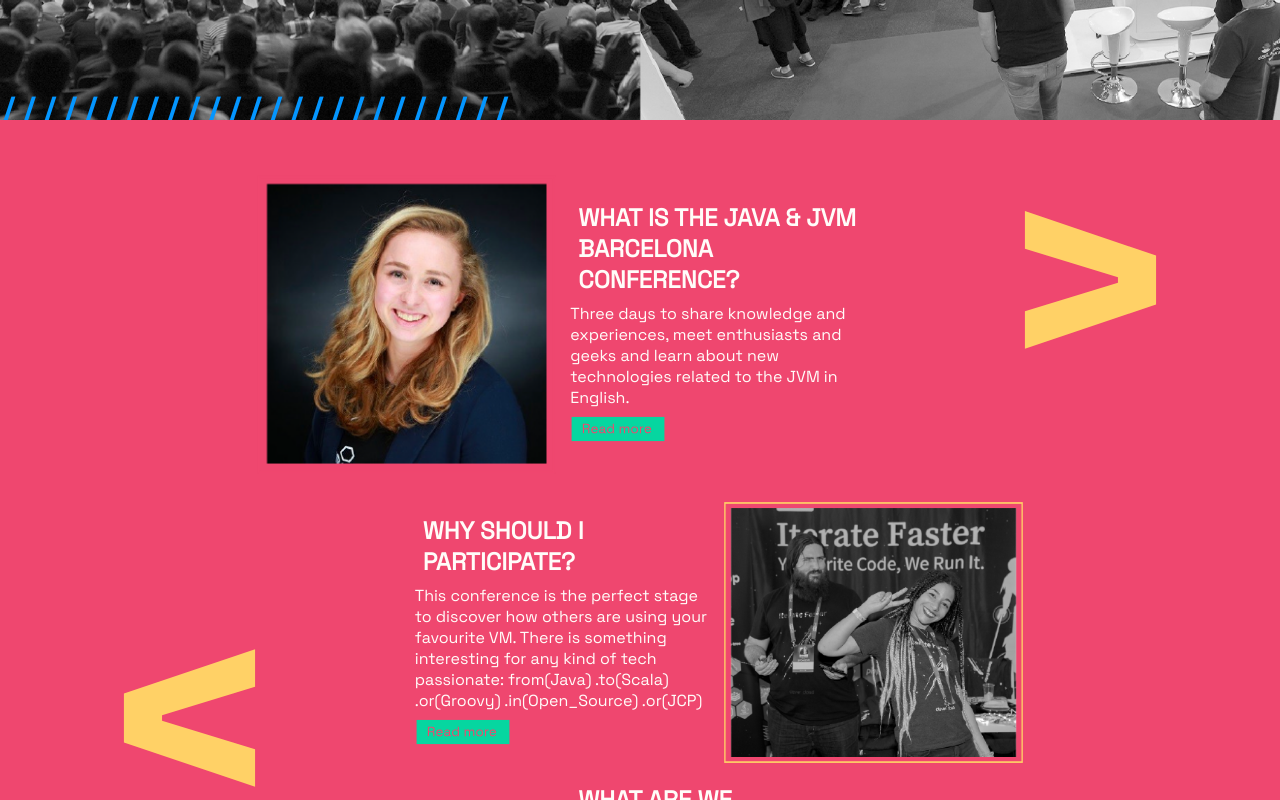
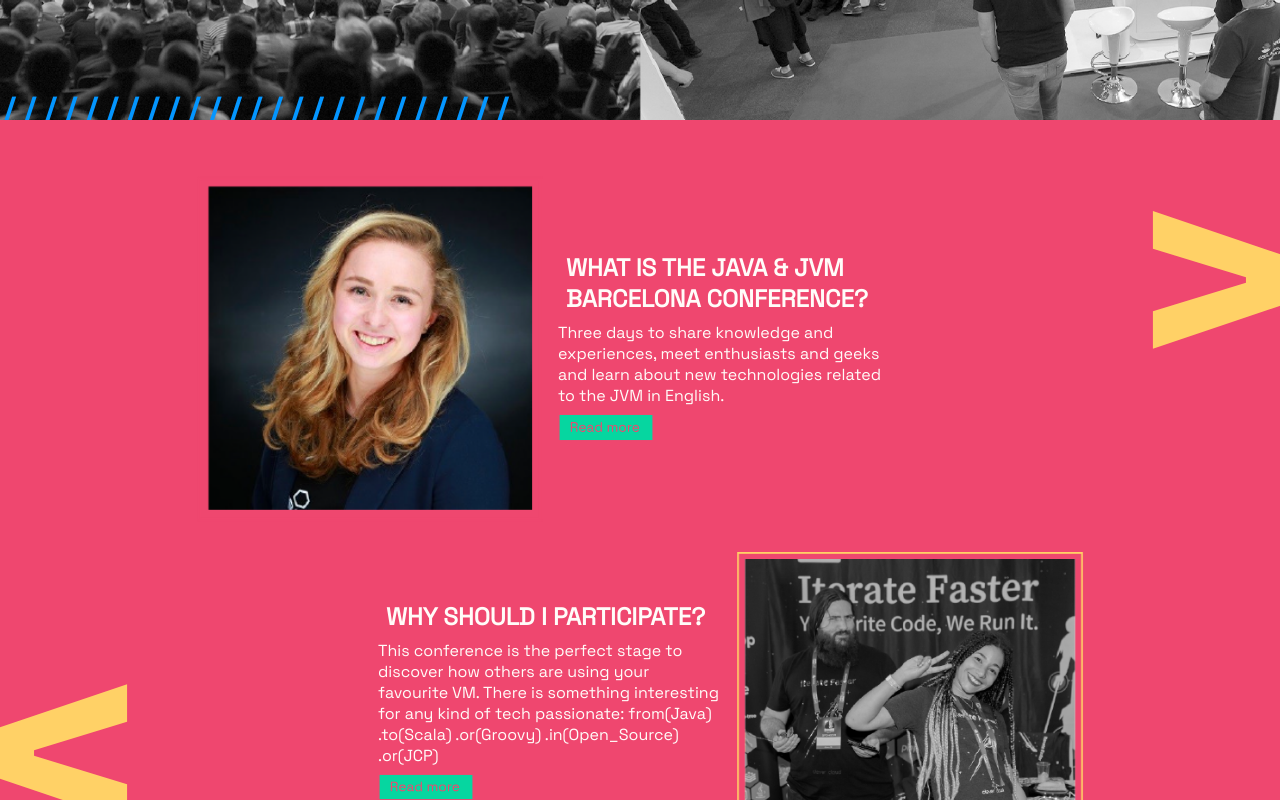
Before and after one commit to dev-bcn/dev-bcn.github.io, a React (Create React App) app: page / in a window 1280 px wide. Shown: the part 680-1480 px from the top of the page. Built offline with nearby package versions, Linux system fonts and the light colour scheme.

Commit message:
Refix layout

```diff
--- a/src/components/SectionWrapper/SectionWrapper.tsx
+++ b/src/components/SectionWrapper/SectionWrapper.tsx
@@ -1,4 +1,5 @@
 import { FC } from 'react';
+import { MAX_WIDTH } from '../../constants/BreakPoints';
 import styled from 'styled-components';
 
 const StyledSectionWrapper = styled.div<{ color: string }>`
@@ -11,12 +12,23 @@ const StyledSectionWrapper = styled.div<{ color: string }>`
   }};
 `;
 
+const StyledInnerWrapper = styled.div`
+  width: 100%;
+  max-width: ${MAX_WIDTH}px;
+`;
+
 interface ISectionWrapperProps {
   color: string;
 }
 
 const SectionWrapper: FC<ISectionWrapperProps> = ({ children, color }) => {
-  return <StyledSectionWrapper color={color}>{children}</StyledSectionWrapper>;
+  return (
+    <StyledSectionWrapper color={color} className='SectionWrapper'>
+      <StyledInnerWrapper className='InnerSectionWrapper'>
+        {children}
+      </StyledInnerWrapper>
+    </StyledSectionWrapper>
+  );
 };
 
 export default SectionWrapper;
--- a/src/constants/BreakPoints.ts
+++ b/src/constants/BreakPoints.ts
@@ -2,4 +2,6 @@ export const MOBILE_BREAKPOINT = 480;
 export const TABLET_BREAKPOINT = 650;
 export const BIG_BREAKPOINT = 800;
 
-export const MOBILE_MEDIA_QUERY = `(min-width: ${MOBILE_BREAKPOINT})`
+export const MAX_WIDTH = 1536;
+
+export const MOBILE_MEDIA_QUERY = `(min-width: ${MOBILE_BREAKPOINT})`;
--- a/src/views/Home/components/Faqs/Faqs.tsx
+++ b/src/views/Home/components/Faqs/Faqs.tsx
@@ -49,8 +49,8 @@ const StyleLessIcon = styled.img`
 
 const Faqs: FC = () => {
   return (
-    <SectionWrapper color={COLOR_PINK}>
-      <div style={{ maxWidth: 1024 }}>
+    <>
+      <SectionWrapper color={COLOR_PINK}>
         <StyledFaqSection>
           {faqsData.map((faq, index) => (
             <FaqCard faq={faq} index={index} key={index} />
@@ -58,7 +58,7 @@ const Faqs: FC = () => {
           <StyleMoreIcon src={MoreThanIcon} />
           <StyleLessIcon src={LessThanIcon} />
         </StyledFaqSection>
-      </div>
+      </SectionWrapper>
       <StyledWaveContainer>
         <svg
           viewBox='0 0 500 150'
@@ -71,7 +71,7 @@ const Faqs: FC = () => {
           ></path>
         </svg>
       </StyledWaveContainer>
-    </SectionWrapper>
+    </>
   );
 };
 
```
